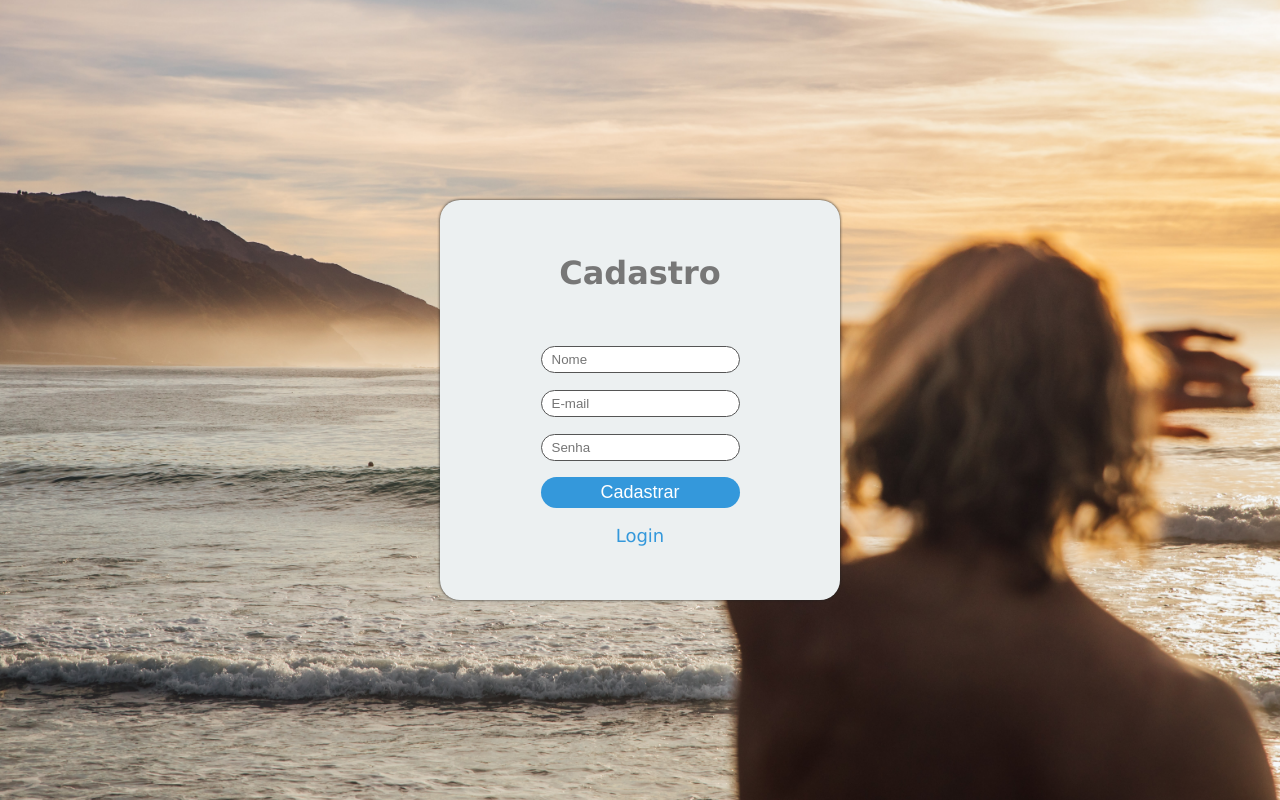
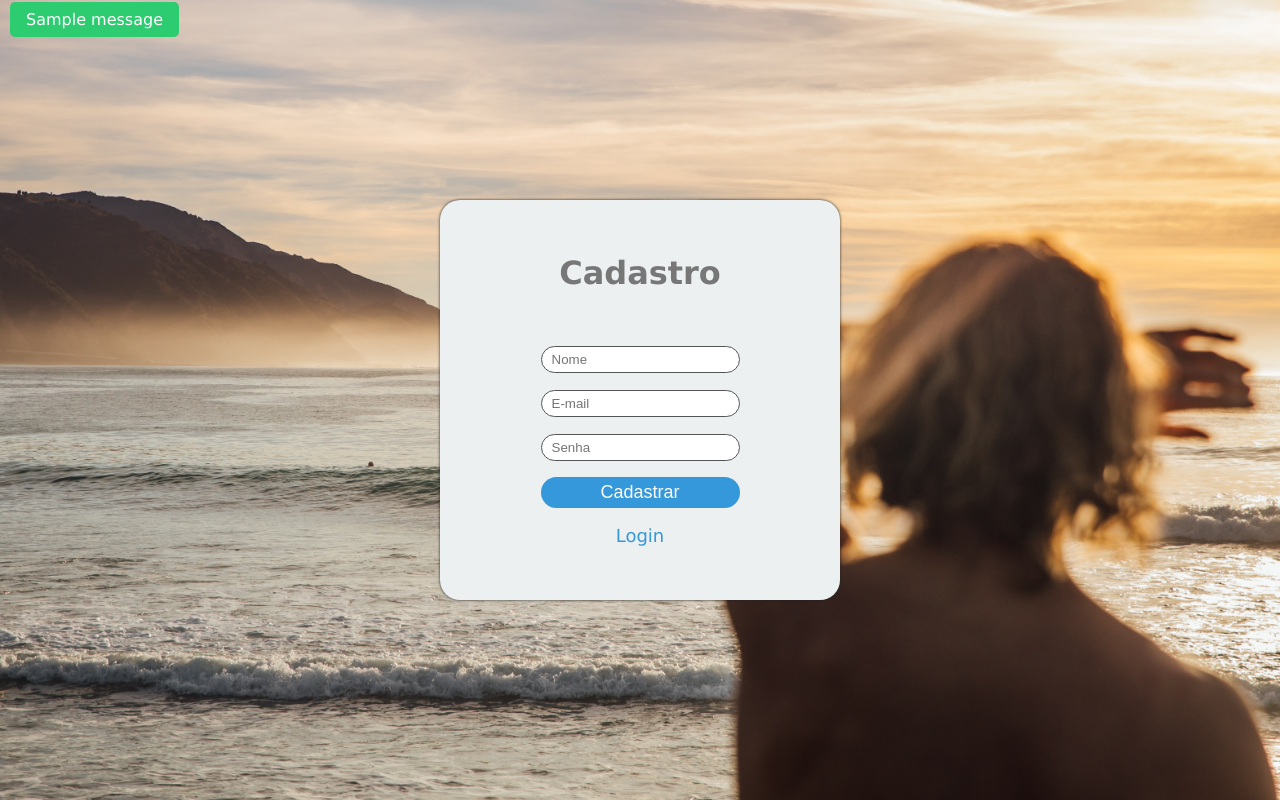
Before and after one commit to Layonzera/Flask-Vitrine, a Flask app: page /register in a window 1280 px wide. Run offline with Flask 2, Linux system fonts and the light colour scheme; tables that the repository leaves empty hold one stand-in row (values such as "Sample post"); one stand-in notice (Sample message) is shown.

Commit message:
added flash messages

```diff
--- a/controllers.py
+++ b/controllers.py
@@ -1,4 +1,4 @@
-from flask import render_template, request, redirect, session
+from flask import render_template, request, redirect, session, flash
 from werkzeug.security import generate_password_hash, check_password_hash
 from models import Vitrini, User, db
 
@@ -19,6 +19,7 @@ class VitriniController():
         newVitrini = Vitrini(title=title, price=price, user_id=user_id)
         db.session.add(newVitrini)
         db.session.commit()
+        flash('Criado com sucesso!', 'success')
         return redirect('/')
 
     def delete(id):
@@ -27,6 +28,7 @@ class VitriniController():
         vitrini = Vitrini.query.filter_by(id=id).first()
         db.session.delete(vitrini)
         db.session.commit()
+        flash('Deletado com sucesso!', 'success')
         return redirect('/')
 
     def update(id):
@@ -38,6 +40,7 @@ class VitriniController():
         vitrini.title = title
         vitrini.price = price
         db.session.commit()
+        flash('Editado com sucesso!', 'success')
         return redirect("/")
 
 class UserController():
@@ -49,10 +52,13 @@ class UserController():
         password = request.form.get('password')
         user = User.query.filter_by(email=email).first()
         if not user:
+            flash('E-mail não encontrado!', 'error')
             return redirect('/login')
         if not check_password_hash(user.password, password):
+            flash('Senha incorreta!', 'error')
             return redirect('/login')
         session['user_id'] = user.id
+        flash(f'Bem vindo, {user.name}!', 'success')
         return redirect('/')
 
     def register():
@@ -64,6 +70,7 @@ class UserController():
         password = request.form.get('password')
         user = User.query.filter_by(email=email).first()
         if user:
+            flash('E-mail já existe!', 'error')
             return redirect('/register')
         new_user = User(
             name=name,
@@ -72,6 +79,7 @@ class UserController():
         )
         db.session.add(new_user)
         db.session.commit()
+        flash(f'Usuário criado com sucesso!', 'success')
         return redirect('/login')
 
     def logout():
--- a/static/style.css
+++ b/static/style.css
@@ -148,3 +148,28 @@ a {
 .text-blue {
     color: #3498db;
 }
+
+.messages {
+    position: absolute;
+    top: 10px;
+    left: 10px;
+    z-index: 1;
+}
+
+.error {
+    background-color: #e74c3c;
+    color: white;
+    border-radius: 5px;
+    padding: 8px 16px;
+    text-align: center;
+    margin-bottom: 10px;
+}
+
+.success {
+    background-color: #2ecc71;
+    color: white;
+    border-radius: 5px;
+    padding: 8px 16px;
+    text-align: center;
+    margin-bottom: 10px;
+}
--- a/templates/register.html
+++ b/templates/register.html
@@ -7,6 +7,17 @@
     <link rel="stylesheet" href="{{ url_for('static', filename='style.css') }}">
 </head>
 <body>
+    {% with messages = get_flashed_messages(with_categories=true) %}
+        {% if messages %}
+            <div class="messages">
+                {% for class, message in messages %}
+                    <span class="{{ class }}">
+                        {{ message }}
+                    </span>
+                {% endfor %}
+            </div>
+        {% endif %}
+    {% endwith %}
     <div class="img-bg">
         <div class="flex-container">
             <div class="auth-container">
```
Also changed, not shown: templates/index.html (+11 -0 lines), templates/login.html (+11 -0 lines).
